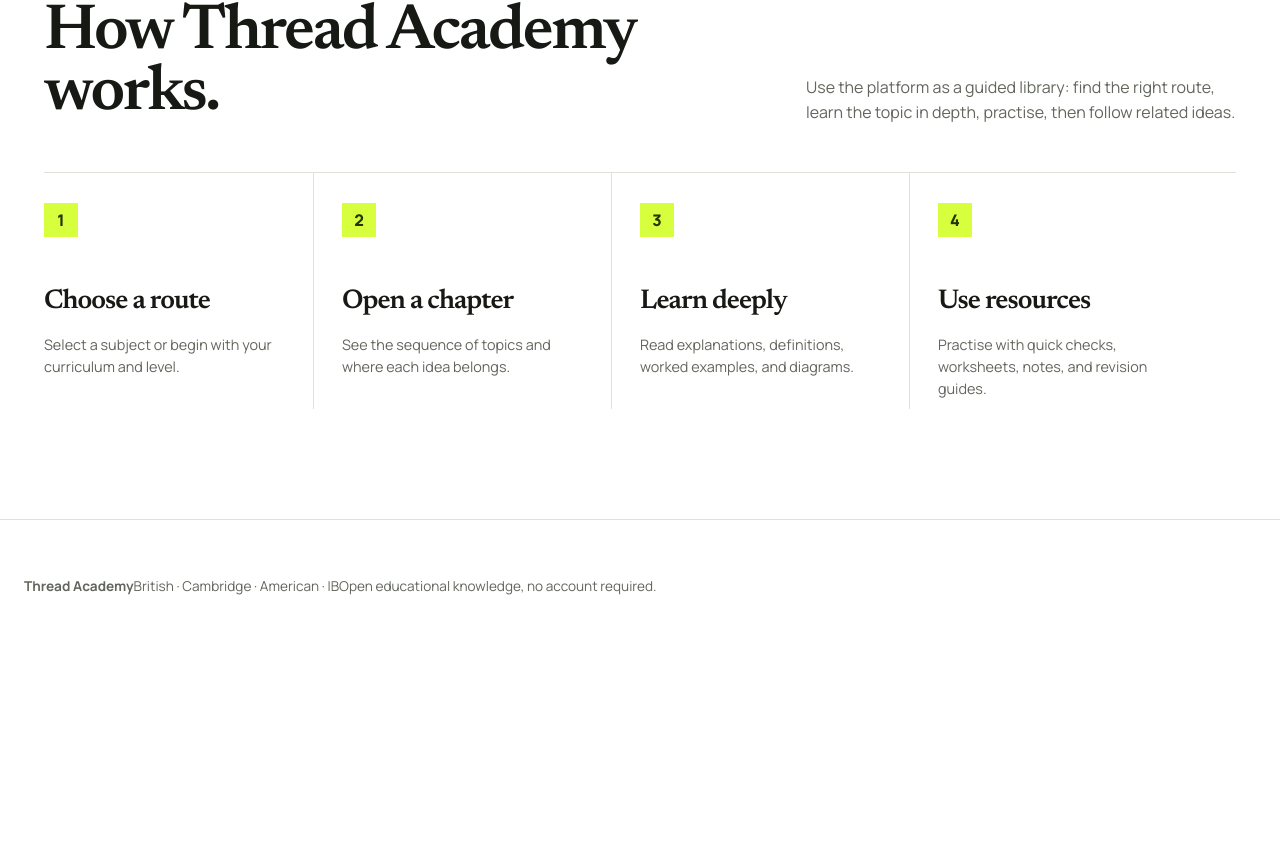
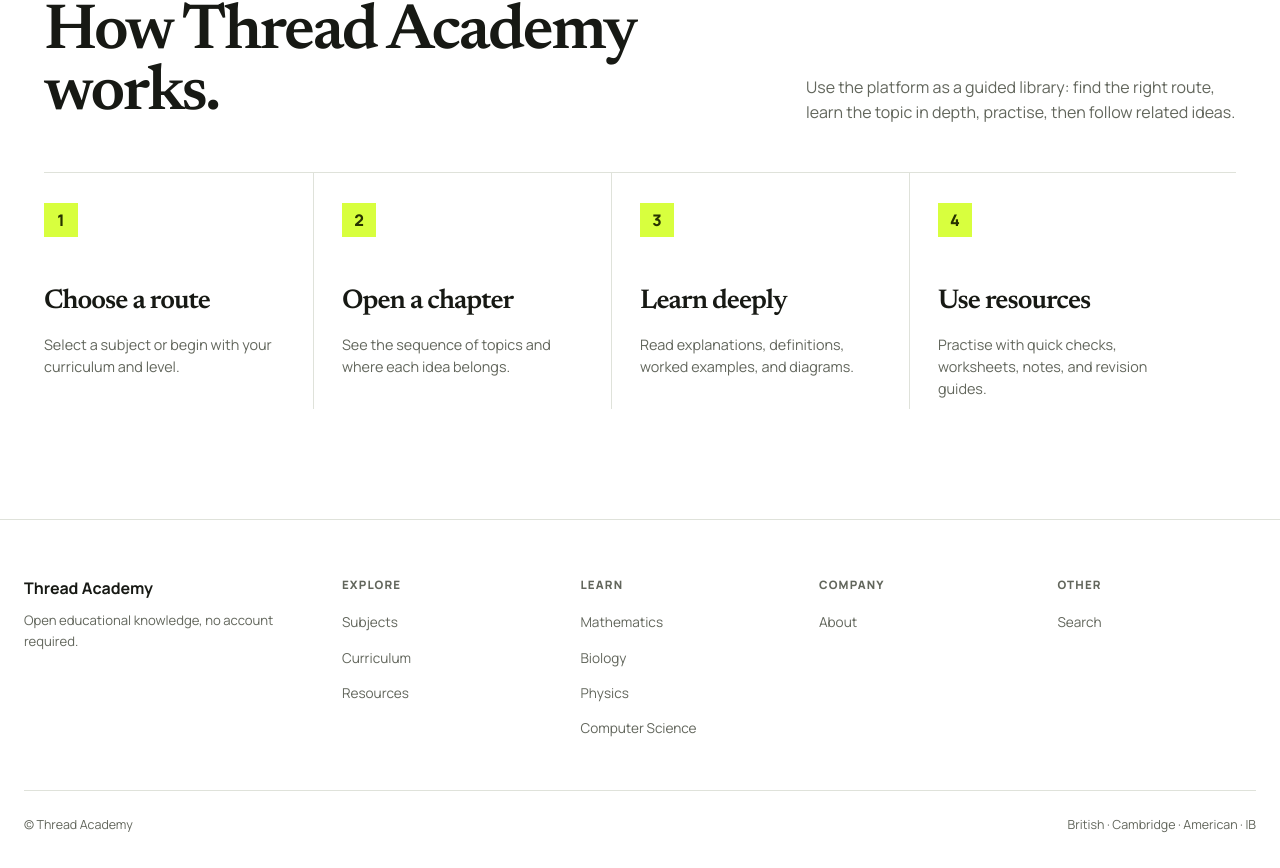
Before and after one commit to aliaaquib/student-learning-website, a Next.js app: page / in a window 1280 px wide. Shown: the part 3330-4198 px from the top of the page. Before the commit the page ends 3961 px from the top, so only its background shows below. Built offline with nearby package versions, Linux system fonts and the light colour scheme.

Commit message:
Publish src/components/SiteFooter.tsx

```diff
--- a/src/components/SiteFooter.tsx
+++ b/src/components/SiteFooter.tsx
@@ -1,12 +1,60 @@
-/** Minimal reference footer: one hairline row. */
+import Link from "next/link";
+
+const COLUMNS: { heading: string; links: { label: string; href: string }[] }[] = [
+  {
+    heading: "Explore",
+    links: [
+      { label: "Subjects", href: "/subjects" },
+      { label: "Curriculum", href: "/curriculum" },
+      { label: "Resources", href: "/resources" },
+    ],
+  },
+  {
+    heading: "Learn",
+    links: [
+      { label: "Mathematics", href: "/subjects/mathematics" },
+      { label: "Biology", href: "/subjects/biology" },
+      { label: "Physics", href: "/subjects/physics" },
+      { label: "Computer Science", href: "/subjects/computer-science" },
+    ],
+  },
+  {
+    heading: "Company",
+    links: [{ label: "About", href: "/about" }],
+  },
+  {
+    heading: "Other",
+    links: [{ label: "Search", href: "/search" }],
+  },
+];
+
+/** Site footer: brand, restrained link columns, and a quiet legal row.
+ *  Follows the existing design language (hairlines, muted text, ink hover). */
 export default function SiteFooter() {
   return (
     <footer className="footer">
-      <span>
-        <b>Thread Academy</b>
-      </span>
-      <span>British · Cambridge · American · IB</span>
-      <span>Open educational knowledge, no account required.</span>
+      <div className="footer-grid">
+        <div className="footer-brand">
+          <b>Thread Academy</b>
+          <p>Open educational knowledge, no account required.</p>
+        </div>
+        {COLUMNS.map((col) => (
+          <nav key={col.heading} aria-label={col.heading}>
+            <div className="footer-h">{col.heading}</div>
+            <ul className="footer-links">
+              {col.links.map((l) => (
+                <li key={l.href + l.label}>
+                  <Link href={l.href}>{l.label}</Link>
+                </li>
+              ))}
+            </ul>
+          </nav>
+        ))}
+      </div>
+      <div className="footer-bottom">
+        <span>© Thread Academy</span>
+        <span>British · Cambridge · American · IB</span>
+      </div>
     </footer>
   );
 }
```
